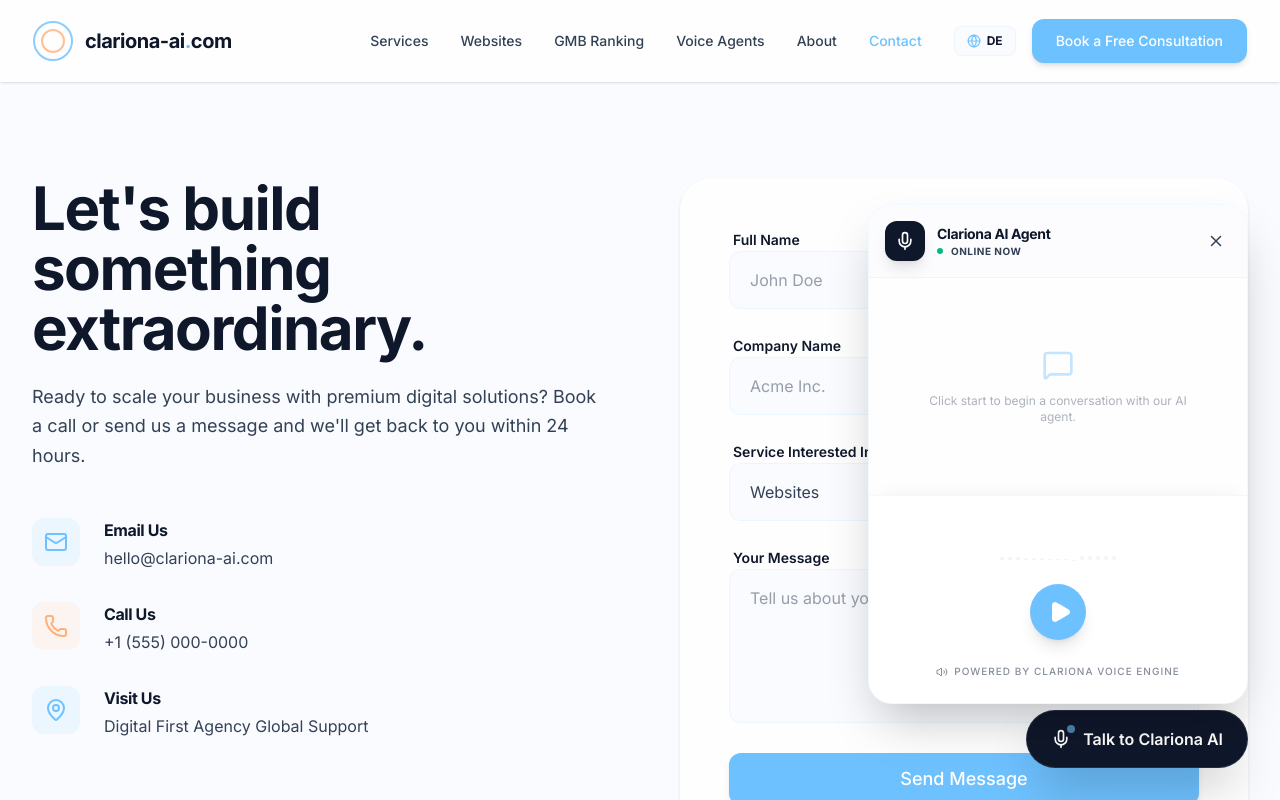
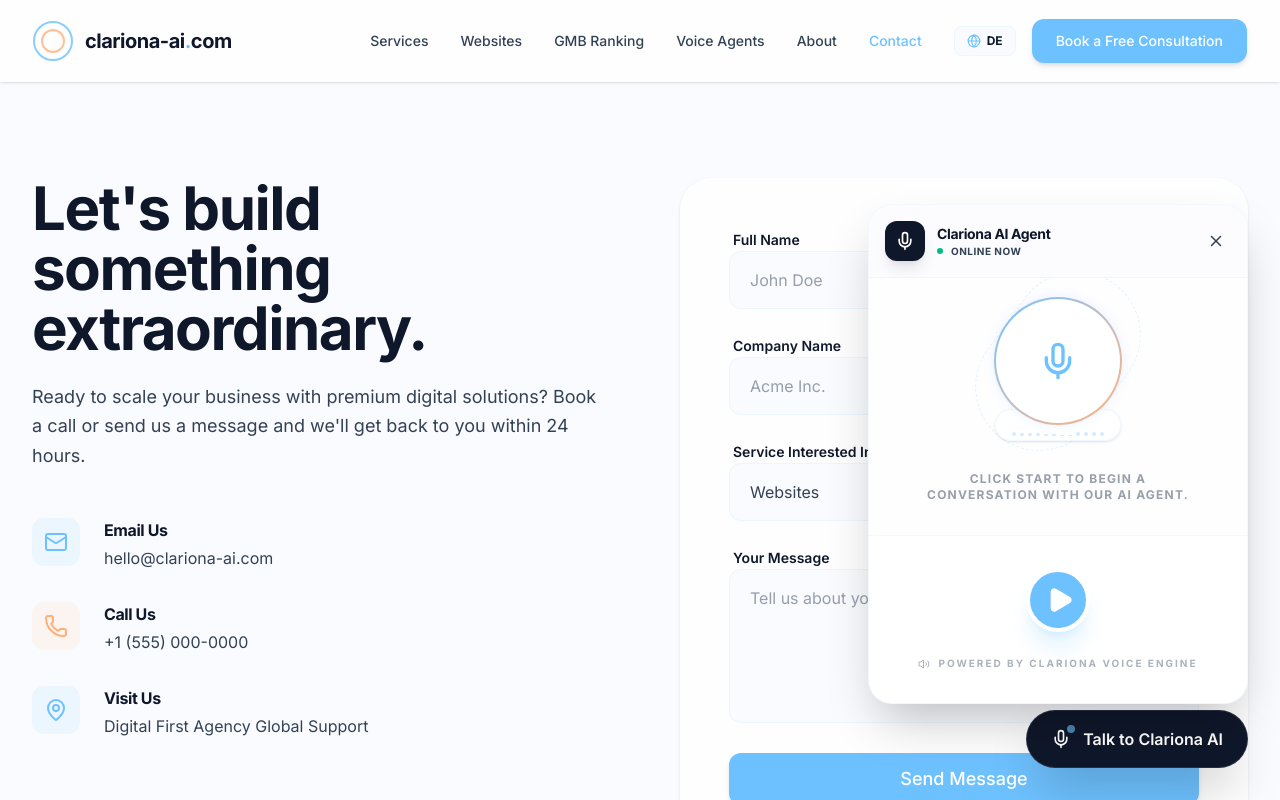
Before and after one commit to clarionaofficial/clariona-ai, a React (Vite) app: page /contact in a window 1280 px wide. Both pictures are taken after a click on the button "Talk to Clariona AI". Shown: the top 800 px of the page. Built offline with nearby package versions, Linux system fonts and the light colour scheme.

Commit message:
UI/UX: Redesign Voice Agent to a premium Voice Visualization Center with AI Orb and Live Captions

```diff
--- a/src/components/voice-agent/VoiceAgent.tsx
+++ b/src/components/voice-agent/VoiceAgent.tsx
@@ -86,78 +86,157 @@ export const VoiceAgent = () => {
                 </button>
               </div>
 
-              {/* Transcript */}
-              <div
-                ref={scrollRef}
-                className="flex-1 overflow-y-auto p-4 space-y-3 bg-brand-bg/20"
-              >
-                {transcript.length === 0 ? (
-                  <div className="h-full flex flex-col items-center justify-center text-center opacity-40 px-8">
-                    <MessageSquare size={32} className="mb-3 text-brand-blue" />
-                    <p className="text-xs">{t('voiceAgent.idleDesc')}</p>
-                  </div>
-                ) : (
-                  transcript.map((msg, i) => (
+              {/* Main Visualization Area */}
+              <div className="flex-1 flex flex-col items-center justify-center p-8 bg-brand-bg/20 relative overflow-hidden">
+                {/* Background Glow */}
+                <AnimatePresence>
+                  {status !== 'idle' && (
                     <motion.div
-                      initial={{ opacity: 0, y: 10 }}
-                      animate={{ opacity: 1, y: 0 }}
-                      key={i}
+                      initial={{ opacity: 0, scale: 0.8 }}
+                      animate={{
+                        opacity: [0.1, 0.2, 0.1],
+                        scale: [1, 1.1, 1],
+                      }}
+                      exit={{ opacity: 0, scale: 0.8 }}
+                      transition={{ duration: 4, repeat: Infinity, ease: "easeInOut" }}
                       className={cn(
-                        "max-w-[85%] p-3 rounded-xl text-xs leading-relaxed",
-                        msg.role === 'user'
-                          ? "ml-auto bg-brand-blue text-white rounded-tr-none shadow-sm"
-                          : "bg-white border border-brand-blue/5 text-brand-body rounded-tl-none shadow-xs"
+                        "absolute inset-0 blur-[80px] -z-10",
+                        status === 'speaking' ? "bg-brand-orange/30" : "bg-brand-blue/30"
                       )}
-                    >
-                      {msg.text}
-                    </motion.div>
-                  ))
-                )}
-              </div>
+                    />
+                  )}
+                </AnimatePresence>
 
-              {/* Visualization & Controls */}
-              <div className="p-6 border-t border-brand-blue/10 bg-white shadow-[0_-4px_20px_-10px_rgba(0,0,0,0.1)]">
-                <div className="flex flex-col items-center gap-6">
-                  {/* Volume Visualization */}
-                  <div className="flex items-end gap-1 h-10">
-                    {[...Array(15)].map((_, i) => (
+                {/* Central AI Orb */}
+                <div className="relative w-48 h-48 flex items-center justify-center mb-8">
+                  {/* Outer Ring */}
+                  <motion.div
+                    animate={{
+                      scale: status === 'speaking' ? [1, 1.1, 1] : 1,
+                      rotate: 360
+                    }}
+                    transition={{ duration: 8, repeat: Infinity, ease: "linear" }}
+                    className={cn(
+                      "absolute inset-0 border border-dashed rounded-full opacity-20",
+                      status === 'speaking' ? "border-brand-orange" : "border-brand-blue"
+                    )}
+                  />
+
+                  {/* The Orb */}
+                  <motion.div
+                    animate={{
+                      scale: status === 'speaking' ? [1, 1.2, 1] : status === 'listening' ? [1, 1.05, 1] : 1,
+                      boxShadow: status === 'speaking'
+                        ? '0 0 40px rgba(245, 158, 11, 0.4)'
+                        : status === 'listening'
+                          ? '0 0 40px rgba(59, 130, 246, 0.4)'
+                          : '0 0 20px rgba(59, 130, 246, 0.2)'
+                    }}
+                    transition={{ duration: 2, repeat: Infinity }}
+                    className={cn(
+                      "w-32 h-32 rounded-full relative z-10 flex items-center justify-center overflow-hidden transition-colors duration-500",
+                      status === 'speaking'
+                        ? "bg-linear-to-br from-brand-orange to-brand-blue"
+                        : "bg-linear-to-br from-brand-blue to-brand-orange"
+                    )}
+                  >
+                    <div className="absolute inset-0.5 rounded-full bg-white flex items-center justify-center overflow-hidden">
+                      <Mic
+                        size={40}
+                        className={cn(
+                          "transition-colors duration-500",
+                          status === 'speaking' ? "text-brand-orange" : "text-brand-blue"
+                        )}
+                      />
+
+                      {/* Pulse Overlay */}
+                      <AnimatePresence>
+                        {status !== 'idle' && (
+                          <motion.div
+                            initial={{ opacity: 0 }}
+                            animate={{ opacity: [0, 0.2, 0] }}
+                            transition={{ duration: 1, repeat: Infinity }}
+                            className={cn(
+                              "absolute inset-0",
+                              status === 'speaking' ? "bg-brand-orange" : "bg-brand-blue"
+                            )}
+                          />
+                        )}
+                      </AnimatePresence>
+                    </div>
+                  </motion.div>
+
+                  {/* Volume Bars (Integrated) */}
+                  <div className="absolute -bottom-4 flex items-end gap-1 h-8 px-4 py-1 bg-white/80 backdrop-blur-sm rounded-full border border-brand-blue/10 shadow-sm">
+                    {[...Array(12)].map((_, i) => (
                       <motion.div
                         key={i}
                         animate={{
-                          height: status === 'speaking' ? [8, Math.random() * 32 + 8, 8] : 4
+                          height: status === 'speaking' ? [4, Math.random() * 16 + 4, 4] : 4
                         }}
                         transition={{
                           repeat: Infinity,
                           duration: 0.5,
-                          delay: i * 0.03
+                          delay: i * 0.04
                         }}
                         className={cn(
                           "w-1 rounded-full transition-colors",
-                          status === 'speaking' ? "bg-brand-orange" :
-                            status === 'listening' ? "bg-brand-blue" : "bg-gray-100"
+                          status === 'speaking' ? "bg-brand-orange" : "bg-brand-blue/30"
                         )}
                       />
                     ))}
                   </div>
+                </div>
 
-                  <div className="flex items-center gap-4 w-full justify-center">
+                {/* Live Caption Area */}
+                <div className="w-full text-center px-6 min-h-[60px] flex items-center justify-center">
+                  <AnimatePresence mode="wait">
+                    {transcript.length > 0 ? (
+                      <motion.p
+                        key={transcript[transcript.length - 1].text}
+                        initial={{ opacity: 0, y: 10 }}
+                        animate={{ opacity: 1, y: 0 }}
+                        exit={{ opacity: 0, y: -10 }}
+                        className="text-sm font-medium text-brand-heading leading-tight italic"
+                      >
+                        "{transcript[transcript.length - 1].text}"
+                      </motion.p>
+                    ) : (
+                      <motion.p
+                        initial={{ opacity: 0 }}
+                        animate={{ opacity: 0.5 }}
+                        className="text-xs text-brand-body uppercase tracking-widest font-bold"
+                      >
+                        {t('voiceAgent.idleDesc')}
+                      </motion.p>
+                    )}
+                  </AnimatePresence>
+                </div>
+              </div>
+
+              {/* Controls Overlay */}
+              <div className="p-8 border-t border-brand-blue/10 bg-white">
+                <div className="flex flex-col items-center gap-6">
+                  <div className="flex items-center gap-6">
                     <button
                       onClick={toggleSession}
                       className={cn(
-                        "w-14 h-14 rounded-full flex items-center justify-center transition-all shadow-lg active:scale-95 group/btn",
+                        "w-16 h-16 rounded-full flex items-center justify-center transition-all shadow-xl active:scale-95 group/btn border-4 border-white",
                         status === 'idle'
-                          ? "bg-brand-blue text-white hover:bg-brand-blue/90"
-                          : "bg-red-500 text-white hover:bg-red-600"
+                          ? "bg-brand-blue text-white hover:bg-brand-blue/90 shadow-brand-blue/20"
+                          : "bg-red-500 text-white hover:bg-red-600 shadow-red-500/20"
                       )}
                     >
-                      {status === 'idle' ? <Play size={24} fill="currentColor" className="ml-1" /> : <Square size={24} fill="currentColor" />}
+                      {status === 'idle' ? <Play size={28} fill="currentColor" className="ml-1" /> : <Square size={24} fill="currentColor" />}
                     </button>
                   </div>
 
-                  <p className="text-[10px] text-brand-body/60 font-medium flex items-center gap-1.5 uppercase tracking-widest">
-                    <Volume2 size={12} />
-                    {t('voiceAgent.poweredBy')}
-                  </p>
+                  <div className="flex flex-col items-center gap-2">
+                    <p className="text-[10px] text-brand-body/40 font-bold flex items-center gap-2 uppercase tracking-[0.2em]">
+                      <Volume2 size={12} />
+                      {t('voiceAgent.poweredBy')}
+                    </p>
+                  </div>
                 </div>
               </div>
             </motion.div>
```
